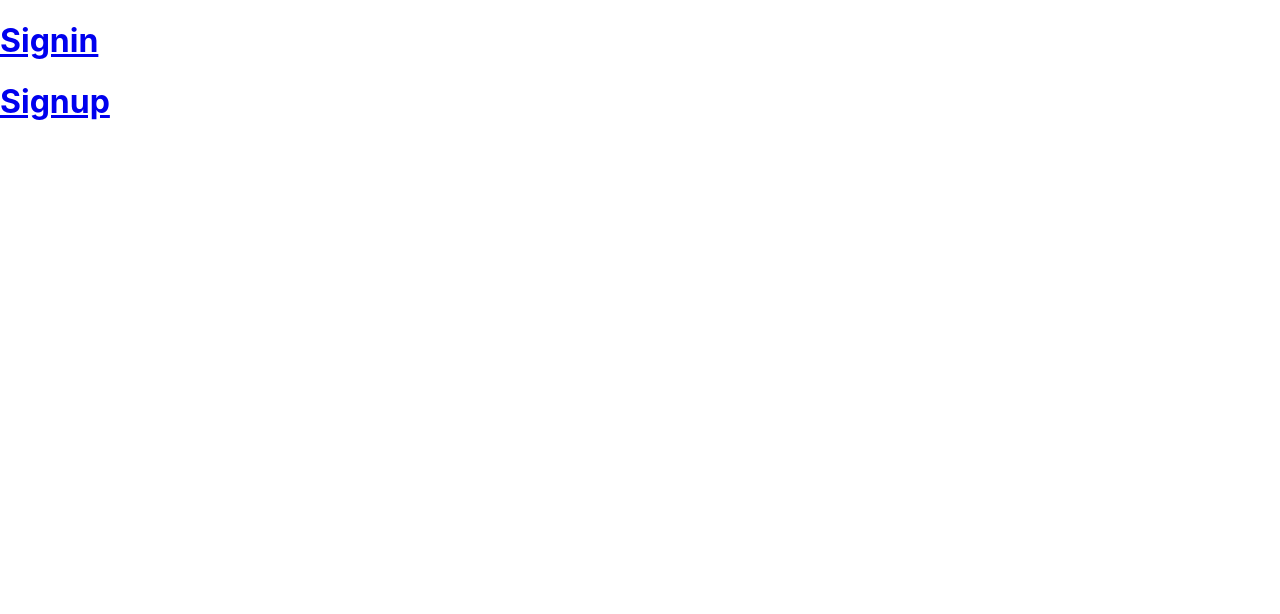
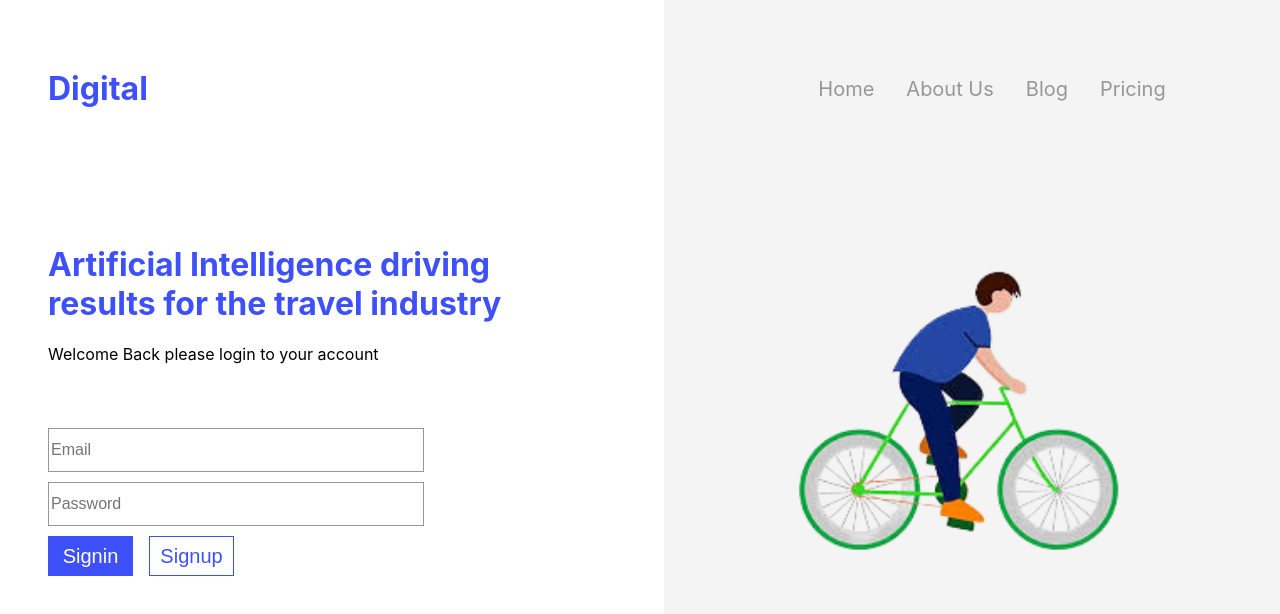
Before and after one commit to AsonglefacMillenium/bridgelabstest, a React (Create React App) app: page /user in a window 1280 px wide. Shown: the top 614 px of the page. Built offline with nearby package versions, Linux system fonts and the light colour scheme.

Commit message:
adding signin page

```diff
--- a/src/App.js
+++ b/src/App.js
@@ -1,14 +1,17 @@
 import React from 'react'
 import { Route, BrowserRouter as Router, Routes } from 'react-router-dom'
+import Header from './components/header/Header'
 import Home from './pages/home/Home'
-import Signin from './pages/Signin'
-import Signup from './pages/Signup'
+import Signin from './pages/auth/Signin'
+import Signup from './pages/auth/Signup'
 
 const App = () => {
   return (
     <React.Fragment>
       <main>
+
         <Router>
+        <Header/>
           <Routes>
             <Route path="/" element={<Home/>}></Route>
             <Route path="/signup" element={<Signup/>}></Route>
--- a/src/components/header/Header.jsx
+++ b/src/components/header/Header.jsx
@@ -1,9 +1,46 @@
-import React from 'react'
+import React from 'react';
+import {Link, useNavigate} from 'react-router-dom'
+import './header.css'
+
 
 const Header = () => {
+    const navigate = useNavigate()
+    const auth = localStorage.getItem("user");
+
+    const handleLogout = () =>{
+        if (auth) {
+            localStorage.clear("user");
+            navigate('/')
+        }
+
+    }
+
   return (
-    <div>
-        <h1>Header</h1>
+    <div className='header'>
+
+    <div className="header-logo">
+        <h1>Digital</h1>
+    </div>
+
+    <nav className='header-nav'>
+
+    <Link to="/">Home</Link>
+    <Link to="">About Us</Link>
+    <Link to="">Blog</Link>
+    <Link to="">Pricing</Link>
+    {
+        auth ? <Link to="/" onClick={handleLogout} >Logout</Link>
+        :
+        <div className='header-nav__auth'>
+        <Link to="/signin">Signin</Link>
+        <Link to="/signup">Signup</Link>
+        </div>
+
+
+    }
+    </nav>
+
+
     </div>
   )
 }
--- a/src/components/header/header.css
+++ b/src/components/header/header.css
@@ -0,0 +1,37 @@
+.header{
+    display: flex;
+    justify-content: space-between;
+    position: fixed;
+    width: 100%;
+    padding: 3rem 3rem;
+}
+
+.header-nav{
+    display: flex;
+    justify-content: center;
+    width: 50%;
+    align-self: center;
+}
+
+.header-nav a{
+    margin-right: 2rem;
+    color: #979797;
+    font-size: 20px;
+    text-decoration: none;
+}
+
+
+.header-nav a:focus{
+    border-bottom: 3px solid #3D50FA;
+}
+.header-nav a:active{
+    border-bottom: 3px solid #3D50FA;
+}
+
+.header-logo{
+    color: #3D50FA;
+}
+
+.header-nav__auth{
+    display: none;
+}
--- a/src/pages/Signin.jsx
+++ b/src/pages/auth/Signin.jsx
@@ -1,6 +1,7 @@
 import axios from "axios";
 import React, { useEffect, useState } from "react";
-import { useNavigate } from "react-router-dom";
+import { useNavigate, Link } from "react-router-dom";
+import "./auth.css";
 
 const Signin = () => {
   const navigate = useNavigate();
@@ -74,8 +75,12 @@ const Signin = () => {
           value={inputs.password}
           onChange={handleChange}
         />
-
-        <button type="submit">Signin</button>
+        <div className="signin__button">
+          <button type="submit" className="signin-btn">Signin</button>
+          <Link to="/signup">
+            <button className="signup-btn">Signup</button>
+          </Link>
+        </div>
       </form>
     </div>
   );
--- a/src/pages/Signup.jsx
+++ b/src/pages/auth/Signup.jsx
@@ -1,6 +1,7 @@
 import axios from "axios";
 import React, { useEffect, useState } from "react";
 import { useNavigate } from "react-router-dom";
+import './auth.css'
 
 const Signup = () => {
   const navigate = useNavigate();
--- /dev/null
+++ b/src/pages/auth/auth.css
@@ -0,0 +1,35 @@
+form{
+    display: flex;
+    flex-direction: column;
+    justify-content: center;
+}
+
+input{
+    width: 60%;
+    height: 40px;
+    justify-content: space-between;
+    margin-bottom: 10px;
+    border: 1px solid #979797;
+    font-size: 16px;
+}
+
+.signin__button{
+    display: flex;
+}
+
+.signin__button button{
+    width: 85px;
+    height: 40px;
+    margin-right: 1rem;
+    font-size: 20px;
+    border: 1px solid #3D50FA;
+}
+
+.signin-btn{
+    background-color: #3D50FA;
+    color: #FFFFFF;
+}
+.signup-btn{
+    background-color: #ffffff;
+    color: #3D50FA;
+}
--- a/src/pages/home/Home.jsx
+++ b/src/pages/home/Home.jsx
@@ -1,5 +1,11 @@
 import React from 'react';
 import {Link, useNavigate} from 'react-router-dom'
+import Header from '../../components/header/Header';
+import Signin from '../auth/Signin';
+import './home.css'
+
+//assets import
+import HomeImage from '../../images/image2.png'
 
 const Home = () => {
     const navigate = useNavigate()
@@ -14,17 +20,20 @@ const Home = () => {
     }
 
   return (
-    <div>{
-        auth ? <h1><Link to="/" onClick={handleLogout}>Logout</Link></h1>
-        :
-        <div>
-        <h1><Link to="/signin">Signin</Link></h1>
-        <h1><Link to="/signup">Signup</Link></h1>
+    <div className='home'>
+     <div className='home-left'>
+        <div className='home-left__landing-text'>
+            <h1>Artificial Intelligence driving <br />results for the travel industry</h1>
+            <p>Welcome Back please login to your account</p>
         </div>
 
-
-    }
-
+        <Signin/>
+     </div>
+     <div className="home-right">
+        <div className="home-right__img">
+            <img src={HomeImage} alt="home image" />
+        </div>
+     </div>
     </div>
   )
 }
--- a/src/pages/home/home.css
+++ b/src/pages/home/home.css
@@ -0,0 +1,42 @@
+.home{
+    display: flex;
+    flex-direction: row;
+    height: 100vh;
+    width: 100vw;
+}
+
+.home-left{
+    background-color: #FFFFFF;
+    width: 50%;
+    height: 100%;
+    display: flex;
+    flex-direction: column;
+    justify-content: center;
+    padding-left: 3rem;
+}
+
+.home-left h1{
+    color: #3D50FA;
+}
+
+.home-left p{
+    color: #000000;
+}
+
+.home-left__landing-text{
+    margin-bottom: 3rem;
+}
+
+.home-right{
+    width: 50%;
+    height: 100%;
+    background-color: #F4F4F4;
+    display: flex;
+    justify-content: center;
+    align-items: center;
+}
+
+.home-right__img img{
+    width: 30rem;
+    margin-top: 1.5rem;
+}
```
Also changed, not shown: src/images/image1.jpg (added), src/images/image2.png (added).
